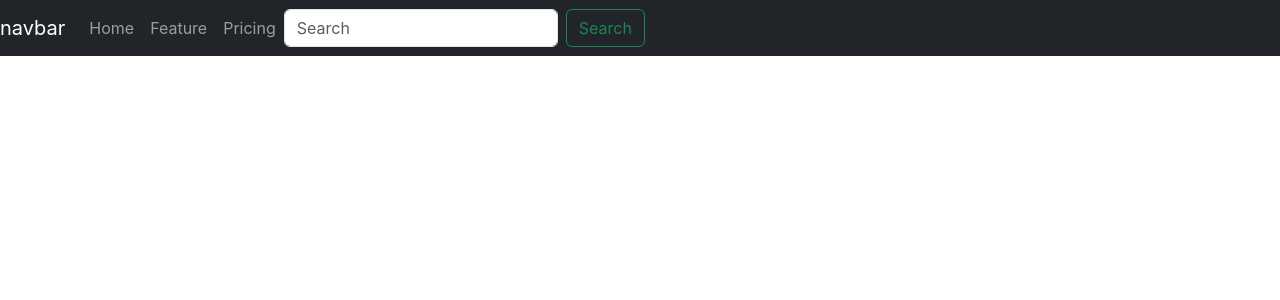
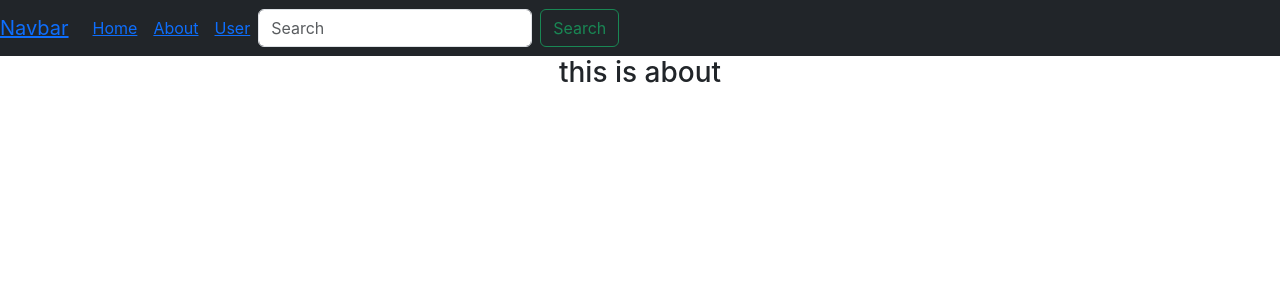
Before and after one commit to Ratandeep123/PWA-app, a React (Create React App) app: page /about in a window 1280 px wide. Shown: the top 300 px of the page. Built offline with nearby package versions, Linux system fonts and the light colour scheme.

Commit message:
add clone functionality at fetch time

```diff
--- a/package.json
+++ b/package.json
@@ -10,6 +10,7 @@
     "react": "^18.2.0",
     "react-bootstrap": "^2.7.2",
     "react-dom": "^18.2.0",
+    "react-router-dom": "^6.10.0",
     "react-scripts": "5.0.1",
     "web-vitals": "^2.1.4"
   },
--- a/public/sw.js
+++ b/public/sw.js
@@ -19,6 +19,8 @@ this.addEventListener("fetch",(event)=>{
             if(resp){
                 return resp
             }
+            let requesturl = event.request.clone();
+            fetch(requesturl )
         })
     )
    }
--- /dev/null
+++ b/src/About.js
@@ -0,0 +1,11 @@
+import React from 'react'
+
+const About = () => {
+  return (
+    <div>
+        <h3>this is about</h3>
+    </div>
+  )
+}
+
+export default About
--- a/src/App.js
+++ b/src/App.js
@@ -1,22 +1,55 @@
-import logo from './logo.svg';
-import './App.css';
-import { Navbar, Nav } from 'react-bootstrap'
+import logo from "./logo.svg";
+import "./App.css";
+import { Navbar, Nav } from "react-bootstrap";
+import Home from './Home';
+import About from './About';
+import User from './User';
+import {
+  Link,
+  BrowserRouter as Router,
+  Route,
+  Routes,
+  Switch
+} from "react-router-dom";
 
 function App() {
   return (
     <div className="App">
-       <Navbar bg="dark" variant='dark'>
-        <Navbar.Brand href="#home">navbar</Navbar.Brand>
-        <Nav className="mr-auto">
-          <Nav.Link href="#home">Home</Nav.Link>
-          <Nav.Link href="#feature">Feature</Nav.Link>
-          <Nav.Link href="#pricing">Pricing</Nav.Link>
-        </Nav>
-        <form className="d-flex">
-      <input className="form-control me-2" type="search" placeholder="Search" aria-label="Search"/>
-      <button className="btn btn-outline-success" type="submit">Search</button>
-    </form>
-       </Navbar>
+
+      <Router>
+        <Navbar bg="dark" variant="dark">
+          <Navbar.Brand>
+            <Link to="/">Navbar</Link>
+          </Navbar.Brand>
+          <Nav className="mr-auto">
+            <Nav.Link>
+              <Link to="/">Home</Link>
+            </Nav.Link>
+            <Nav.Link>
+              <Link to="/about">About</Link>
+            </Nav.Link>
+            <Nav.Link>
+              <Link to="/user">User</Link>
+            </Nav.Link>
+          </Nav>
+          <form className="d-flex">
+            <input
+              className="form-control me-2"
+              type="search"
+              placeholder="Search"
+              aria-label="Search"
+            />
+            <button className="btn btn-outline-success" type="submit">
+              Search
+            </button>
+          </form>
+        </Navbar>
+        <Routes>
+          <Route index element={<Home />} />
+          <Route path="about" element={<About />}  />
+          <Route path="user" element={<User />} />
+        </Routes>
+      </Router>
     </div>
   );
 }
--- /dev/null
+++ b/src/Home.js
@@ -0,0 +1,11 @@
+import React from 'react'
+
+const Home = () => {
+  return (
+    <div>
+        <h3>this is home</h3>
+    </div>
+  )
+}
+
+export default Home
--- a/src/index.js
+++ b/src/index.js
@@ -2,7 +2,8 @@ import React from 'react';
 import ReactDOM from 'react-dom/client';
 import './index.css';
 import App from './App';
-import reportWebVitals from './reportWebVitals';
+import SwDev from './SwDev';
+// import reportWebVitals from './reportWebVitals';
 
 const root = ReactDOM.createRoot(document.getElementById('root'));
 root.render(
@@ -10,8 +11,8 @@ root.render(
     <App />
   </React.StrictMode>
 );
-
+SwDev();
 // If you want to start measuring performance in your app, pass a function
 // to log results (for example: reportWebVitals(console.log))
 // or send to an analytics endpoint. Learn more: https://bit.ly/CRA-vitals
-reportWebVitals();
+// reportWebVitals();
```
Also changed, not shown: 1 other file (tests, documents, lock files or other folders).
